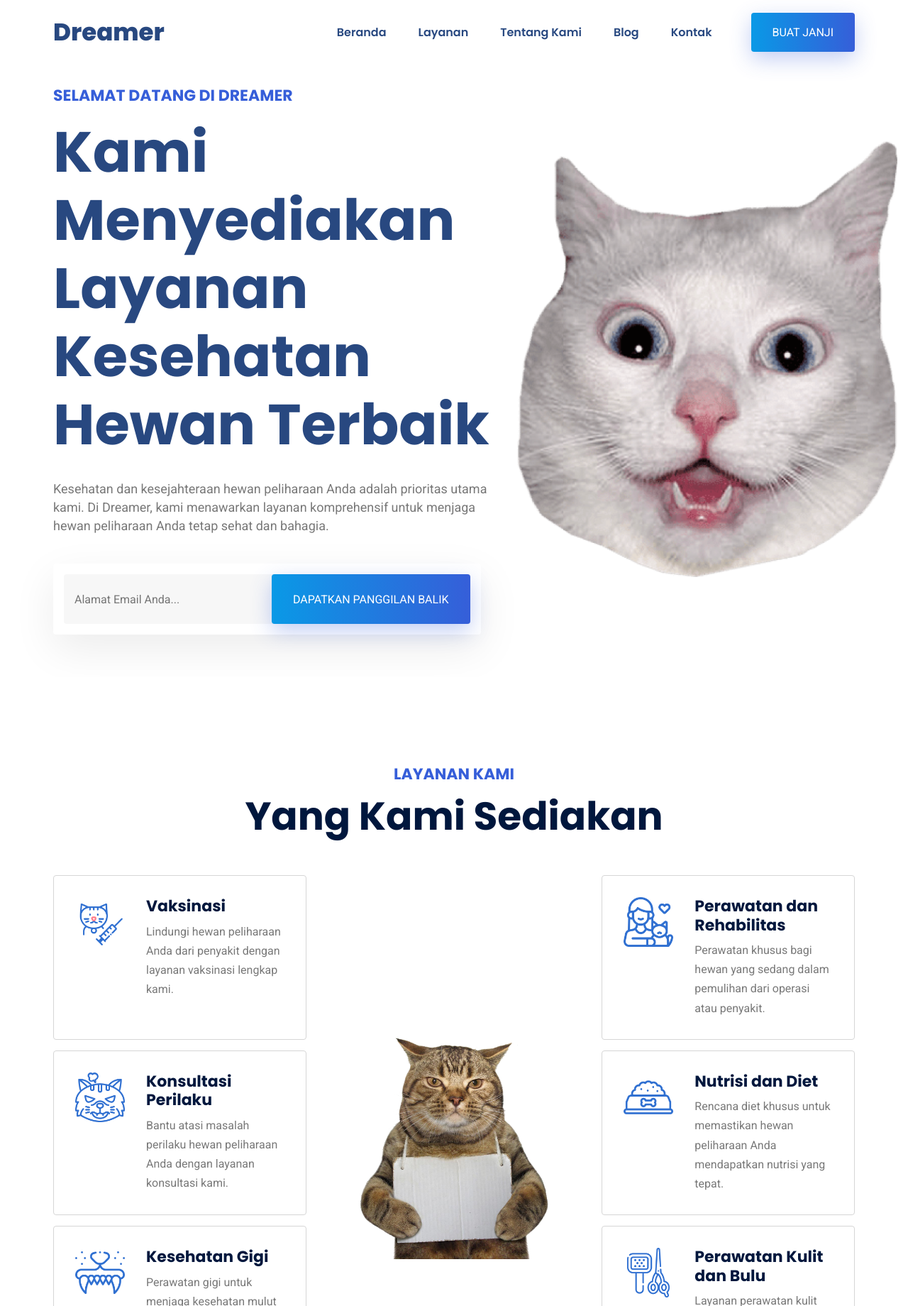
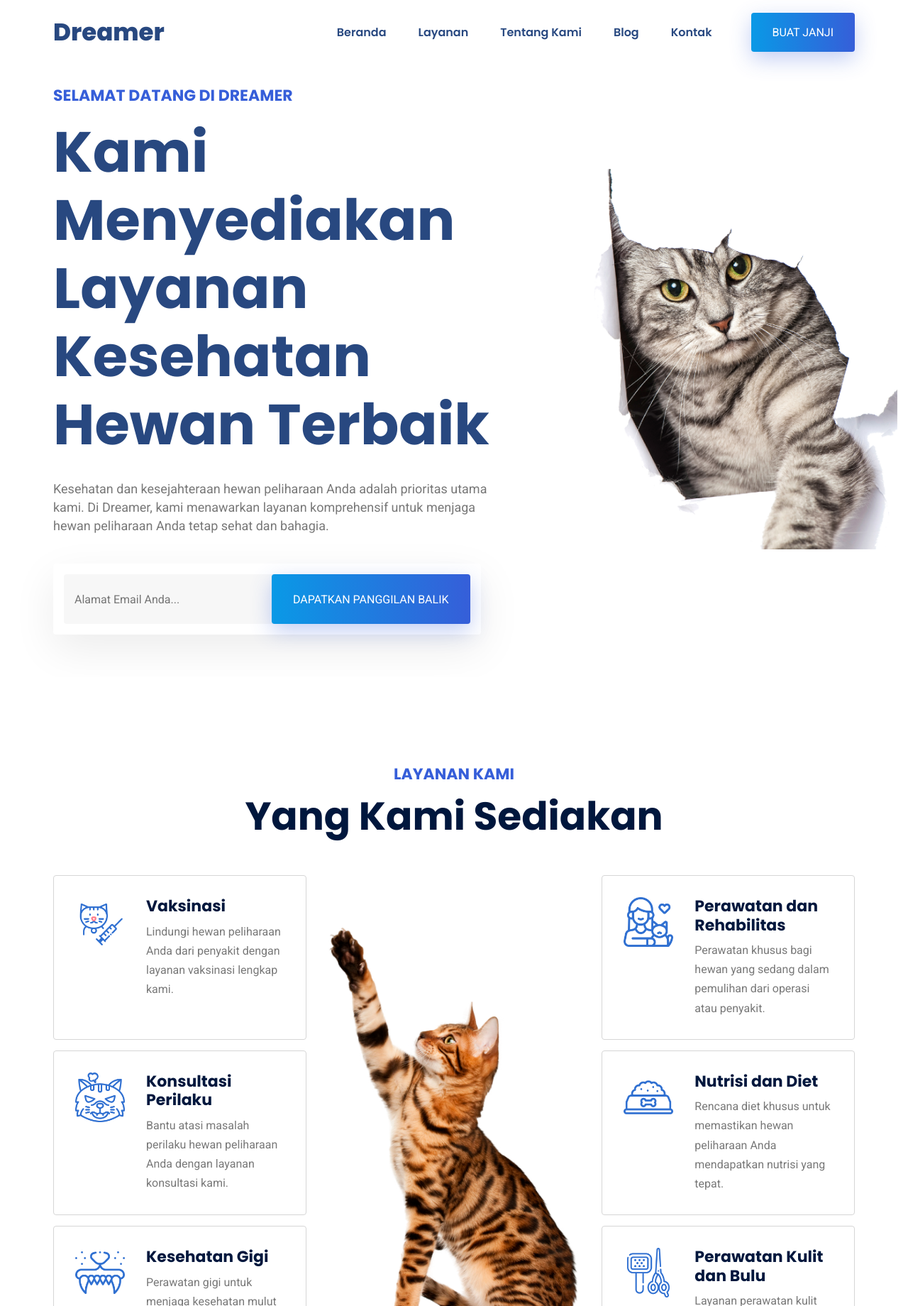
Before and after one commit to apekking28/veterinary-clinics, a plain HTML site: page index.html in a window 1280 px wide. Shown: the part 60-1900 px from the top of the page at 71% size. Drawn offline with nearby package versions, Linux system fonts and the light colour scheme.

Commit message:
change content & banner

```diff
--- a/index.html
+++ b/index.html
@@ -163,7 +163,7 @@
           </div>
 
           <figure class="hero-banner">
-            <img src="./assets/images/hero-banner-1.png" width="587" height="839" alt="hero banner" class="w-100">
+            <img src="./assets/images/hero-banner.png" width="587" height="839" alt="hero banner" class="w-100">
           </figure>
 
         </div>
@@ -244,7 +244,7 @@
 
             <li class="service-banner">
               <figure>
-                <img src="./assets/images/service-banner-2.png" width="409" height="467" loading="lazy"
+                <img src="./assets/images/service-banner.png" width="409" height="467" loading="lazy"
                   alt="service banner" class="w-100">
               </figure>
             </li>
```
